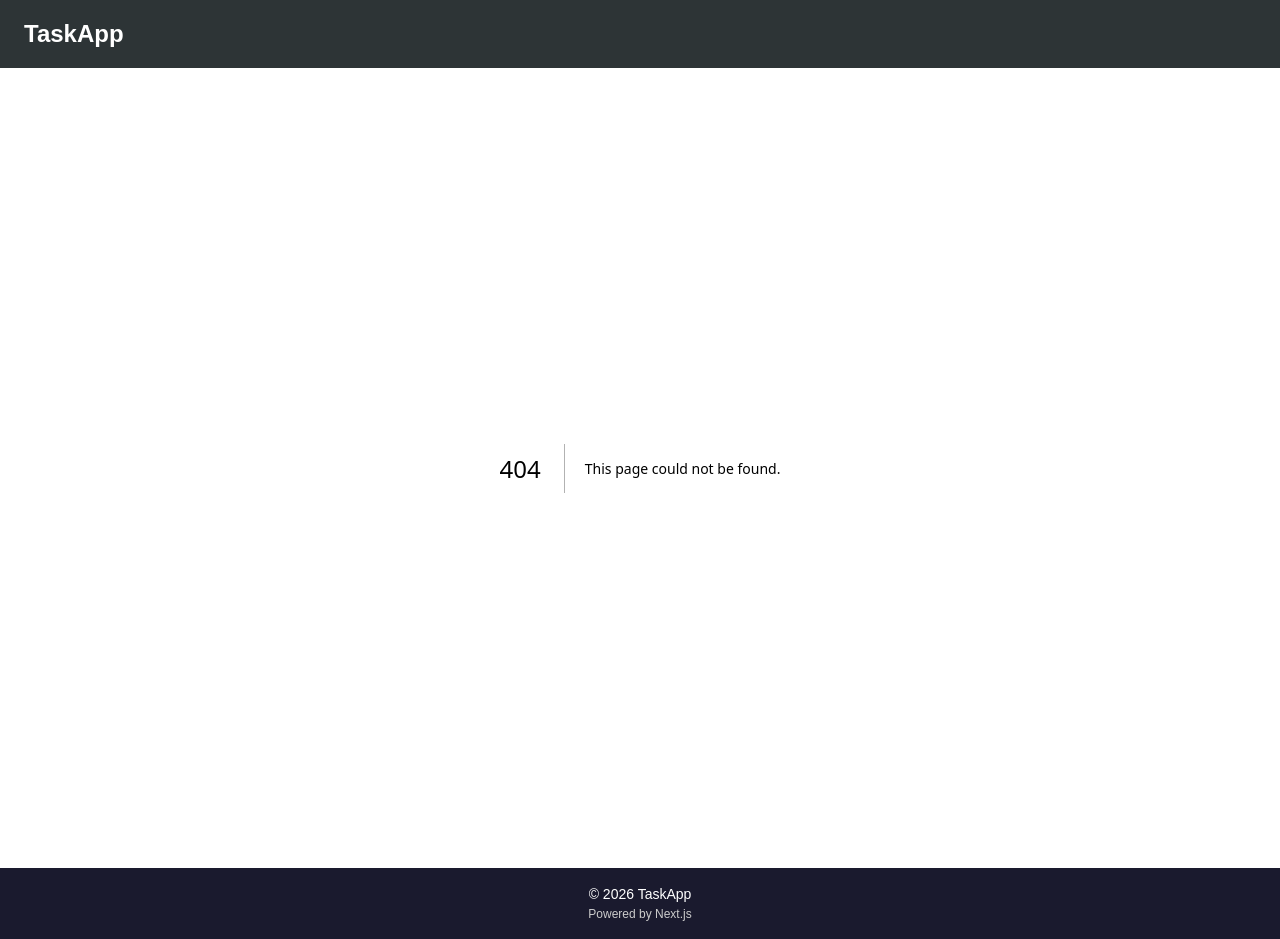
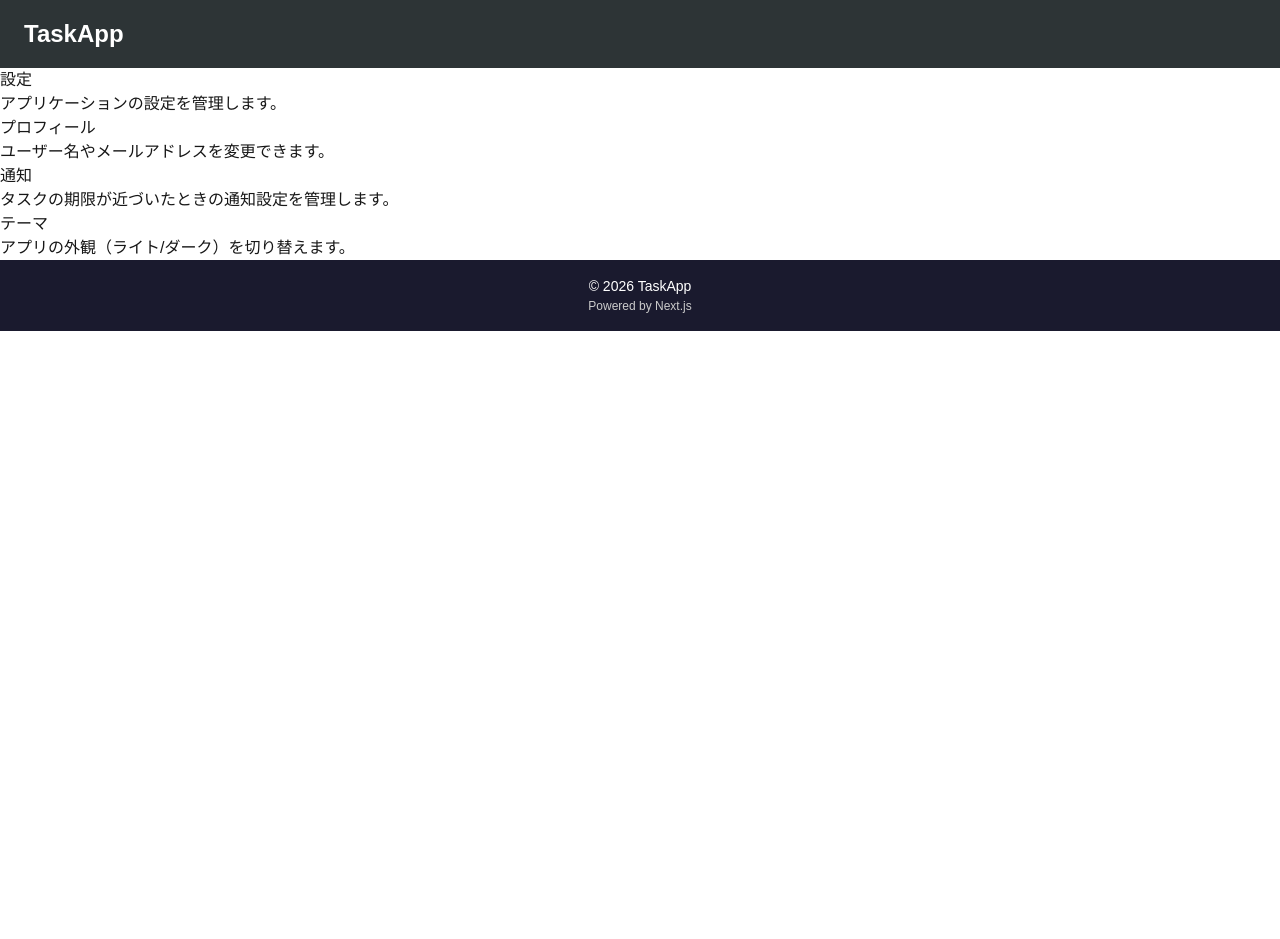
Before and after one commit to mogy-h/task-app, a Next.js app: page /settings in a window 1280 px wide. Before the commit this address had no page. After the commit the page ends 800 px from the top, so only its background shows below. Built offline with nearby package versions, Linux system fonts and the light colour scheme.

Commit message:
/settings ページの土台を作成

```diff
--- /dev/null
+++ b/app/settings/page.tsx
@@ -0,0 +1,23 @@
+export default function SettingsPage() {
+  return (
+    <div>
+      <h2>設定</h2>
+      <p>アプリケーションの設定を管理します。</p>
+
+      <div>
+        <h3>プロフィール</h3>
+        <p>ユーザー名やメールアドレスを変更できます。</p>
+      </div>
+
+      <div>
+        <h3>通知</h3>
+        <p>タスクの期限が近づいたときの通知設定を管理します。</p>
+      </div>
+
+      <div>
+        <h3>テーマ</h3>
+        <p>アプリの外観（ライト/ダーク）を切り替えます。</p>
+      </div>
+    </div>
+  );
+}
```
